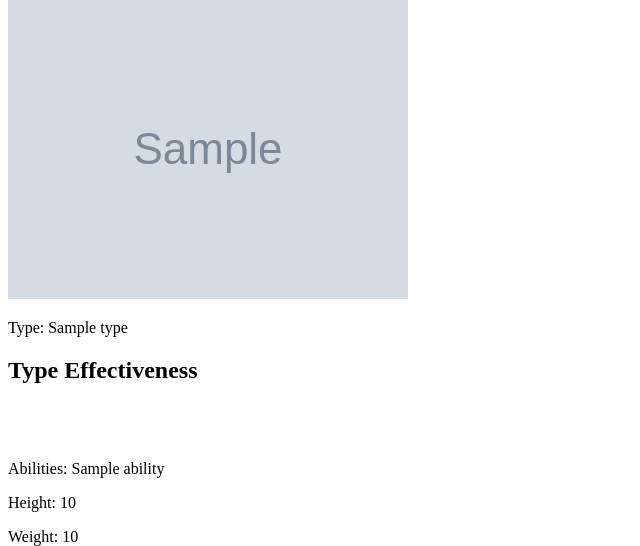
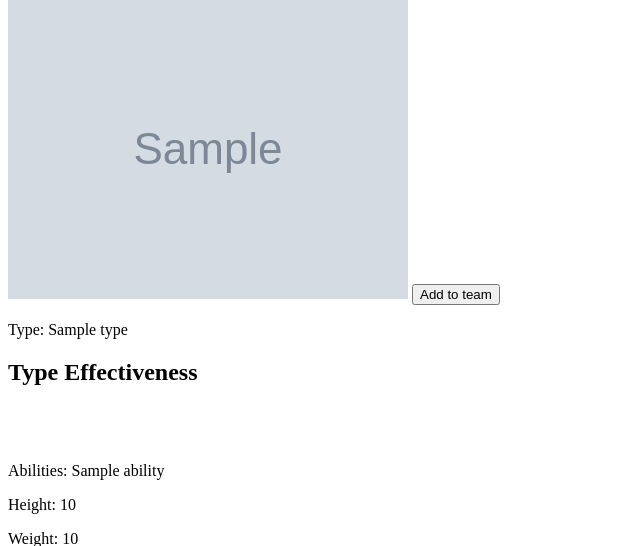
Before and after one commit to RallyRally7/Pokedex, a Flask app: template templates/pokemon.html in a window 1280 px wide. Shown: the part 81-627 px from the top of the page, without its empty margins (0-640 px from the left). Run offline with Flask 3, Linux system fonts and the light colour scheme; the template is opened without the code that fills it: most values are stand-ins (such as "Sample title", 1, 10 or a date in 2020); grey boxes marked "Sample" are stand-in pictures.

Commit message:
added a button to pokemon page

```diff
--- a/templates/pokemon.html
+++ b/templates/pokemon.html
@@ -7,6 +7,9 @@
 <body>
     <h1>{{ pokemon.name }} #{{ pokemon.id }}</h1>
     <img src="{{ pokemon.image }}">
+
+    <button> Add to team </button>
+
     <p>Type: {{ pokemon.types | join(", ") }}</p>
     <h2>Type Effectiveness</h2>
     <div class="type-grid">
```
